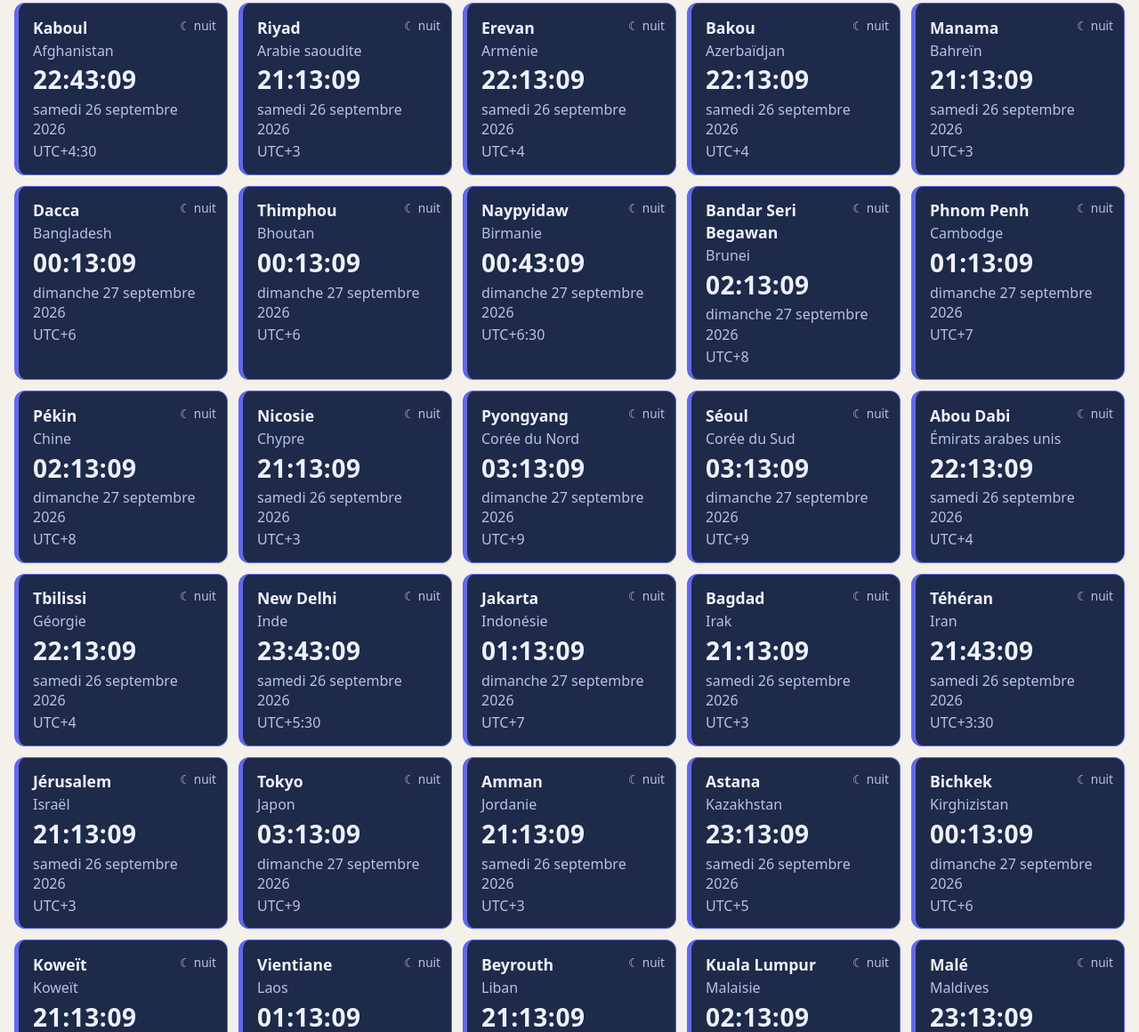
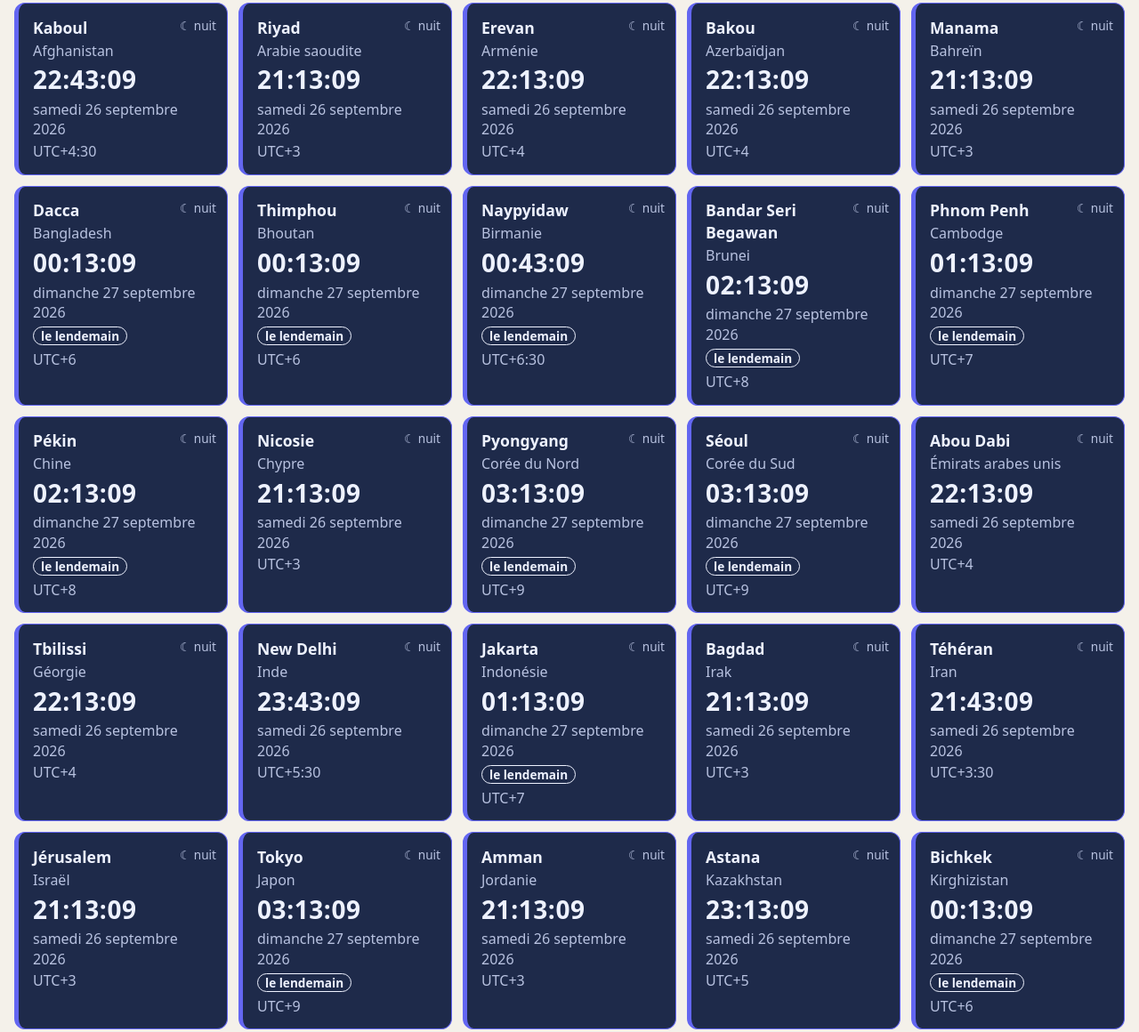
Before and after one commit to oliviermmm/heure-des-capitales, a website with bundled scripts: page index.html in a window 1280 px wide. Shown: the part 4424-5584 px from the top of the page at 89% size. Built offline with nearby package versions, Linux system fonts and the light colour scheme.

Commit message:
Mention « la veille » / « le lendemain » sur les cartes des capitales (#1702)
Co-Authored-By: Claude Opus 5.5 (1M context) <noreply@anthropic.com>

```diff
--- a/css/style.css
+++ b/css/style.css
@@ -172,6 +172,21 @@ h1 {
   top: 0.75rem;
 }
 
+/* Veille ou lendemain du jour de l'utilisateur (mentionDeJour, js/heure.js) : le mot porte l'information,
+   la pastille reprend la couleur du texte de la carte, dont le contraste est déjà vérifié. */
+.carte .jour-relatif {
+  border: 1px solid currentColor;
+  border-radius: 999px;
+  display: inline-block;
+  font-size: 0.85rem;
+  font-weight: 600;
+  padding: 0 0.5rem;
+}
+
+.carte .jour-relatif[hidden] {
+  display: none;
+}
+
 /* Jour ou nuit dans la capitale : la classe vient de estLeJour (js/heure.js), posée par js/page.js.
    Le libellé « jour » / « nuit » dit la même chose que la couleur, pour qui ne la voit pas. */
 .carte.jour {
--- a/js/heure.js
+++ b/js/heure.js
@@ -103,6 +103,13 @@ export function ecartDeJour(fuseau, instant, fuseauUtilisateur) {
   return Math.round((jourCivil(fuseau, instant) - jourCivil(fuseauUtilisateur, instant)) / JOUR_MS);
 }
 
+// Ce que la carte dit de cet écart : rien le même jour.
+export function mentionDeJour(ecart) {
+  if (ecart < 0) return 'la veille';
+  if (ecart > 0) return 'le lendemain';
+  return '';
+}
+
 export function estLeJour(fuseau, instant) {
   const { heure } = composantes(fuseau, instant);
   return heure >= DEBUT_DU_JOUR && heure < FIN_DU_JOUR;
--- a/js/page.js
+++ b/js/page.js
@@ -2,10 +2,10 @@
 // Toute la logique vit dans les autres modules de js/, purs et testés par « node --test ».
 //
 // Chaque carte est créée une seule fois : filtrer ou trier ne fait que les replacer dans leurs groupes,
-// et la mise à jour de chaque seconde ne réécrit que l'heure, la date, le décalage et le repère jour/nuit.
+// et la mise à jour de chaque seconde ne réécrit que l'heure, la date, la veille/le lendemain, le décalage et le repère jour/nuit.
 import { NOM_DU_SITE } from './site.js';
 import { CAPITALES } from './capitales.js';
-import { heureDeCapitale } from './heure.js';
+import { heureDeCapitale, mentionDeJour } from './heure.js';
 import { organiser, ORDRE_PAR_DEFAUT } from './grille.js';
 
 const fuseauUtilisateur = Intl.DateTimeFormat().resolvedOptions().timeZone;
@@ -27,10 +27,11 @@ const cartes = new Map(CAPITALES.map((entree) => {
   const carte = element('article', 'carte');
   const heure = element('p', 'heure');
   const date = element('p', 'date');
+  const jourRelatif = element('p', 'jour-relatif');
   const decalage = element('p', 'decalage');
   const moment = element('p', 'moment');
-  carte.append(element('h3', 'capitale', entree.capitale), element('p', 'pays', entree.pays), heure, date, decalage, moment);
-  return [entree, { carte, heure, date, decalage, moment }];
+  carte.append(element('h3', 'capitale', entree.capitale), element('p', 'pays', entree.pays), heure, date, jourRelatif, decalage, moment);
+  return [entree, { carte, heure, date, jourRelatif, decalage, moment }];
 }));
 
 function afficher() {
@@ -60,6 +61,10 @@ function rafraichir() {
     if (!h) parFuseau.set(entree.fuseau, (h = heureDeCapitale(entree.fuseau, instant, fuseauUtilisateur)));
     noeuds.heure.textContent = h.heure;
     noeuds.date.textContent = h.date;
+    // Veille ou lendemain du jour de l'utilisateur ; masquée le même jour.
+    const mention = mentionDeJour(h.ecartDeJour);
+    noeuds.jourRelatif.textContent = mention;
+    noeuds.jourRelatif.hidden = !mention;
     noeuds.decalage.textContent = h.decalage;
     // Jour ou nuit : la couleur de la carte vient de la classe (css/style.css), le libellé le dit en toutes lettres.
     noeuds.carte.classList.toggle('jour', h.estLeJour);
```
Also changed, not shown: tests/heure.test.js (+7 -0 lines), tests/page.test.js (added, +19 -0 lines).
